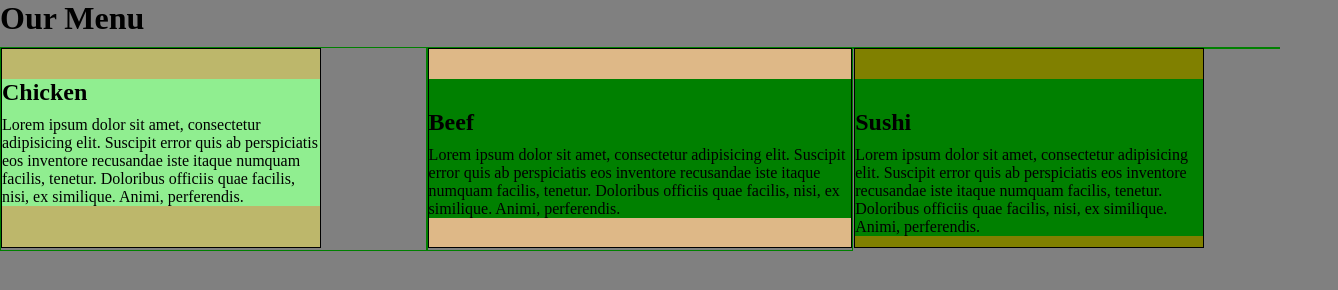
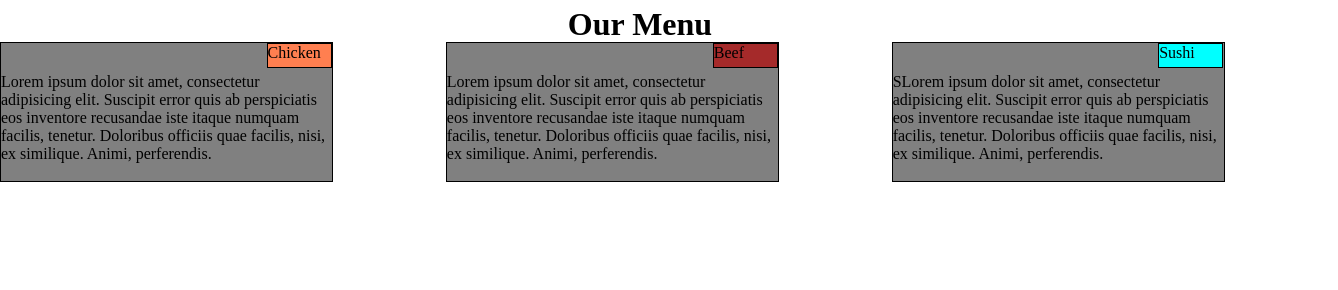
Before and after one commit to Jimmie2016/coursera-test, a plain HTML site: page module2-solution/index.html in a window 1280 px wide. Shown: the whole page, 1338 px wide, since content can reach past the window. Drawn offline with Linux system fonts and the light colour scheme.

Commit message:
small changes to my page content.

```diff
--- a/module2-solution/css/m2style.css
+++ b/module2-solution/css/m2style.css
@@ -4,97 +4,87 @@
   padding: 0;
 }
 body {
-	background-color: grey;
+  background-color: white;
 }
 #box {
   padding: 5px
   border:2px;
 }
-#content {
-	background-color: #90EE90;
-}
 
 h1 {
-	margin-bottom: 10px;
+  margin-bottom: 5px;
 }
-
+#header {
+  left: 50%;
+  top: 6px;
+  bottom: 6px;
+  transform: translateX(-50%);
+  position: relative;
+  width: 50%;
+  text-align: center;
+}
 div#container {
-	background-color: #008000;
   position: relative;
-	top: 30px;
+  top: 5px;
 }
 
 section {
   border: 1px solid black;
-	background-color: #FFFF00;
   margin-bottom: 2px;
   }
+div#container {
+  position: relative;
+  top: 0px;
+}
+p {
+  width: 65px;
+  height: 25px;
+  border: 1px solid black;
+  margin-bottom: 5px;
+  position: right;
+
+}
+
+.title1 {
+  background-color:#FF7F50;
+  position: relative;
+  top:0px;
+  left:265.5px;
+}
+.title2 {
+  background-color:#A52A2A;
+  position: relative;
+  top: 0px;
+  left: 266px;
+}
+.title3 {
+  background-color: #00FFFF;
+  position: relative;
+  top: 0px;
+  left: 265.5px;
+}
 .row {
-	width:100%;
+  width:104.5%;
 }
+
 #section1 {
-	background-color: #BDB76B;
-	width: 350PX;
-	position: relative;
+    width: 333PX;
+    height: 140px;
+    background-color: grey;
   }
 #section2 {
-	background-color: #DEB887;
-	width: 350px;
-	height: 200px;
+  width: 333px;
+  height: 140px;
+  position: relative;
+  background-color: grey;
 }
 #section3 {
-	background-color: #808000;
-	width: 350px;
-	height: 200px;
+  width: 333px;
+  height: 140px;
   position: absolute;
+  background-color: grey;
 }
 
-/********** large devices only **********/
-@media (min-width: 992px) {
-	#section1 {
-		width: 320px;
-		height: 200px;
-	}
-	#section2 {
-		width: 320px;
-		height: 200%px;
-	}
-	#section3 {
-		width: 320%px;
-		height: 200%px;
-	}
-
-/********** medium devices only **********/
-@media ( min-width:768px) and (max-width:991px;) {
-	#section1 {
-		width:50%;
-		height: 250px;
-}
-	#section2 {
-		width: 50%;
-		height: 250px;
-	}
-	#section3 {
-		width:100%;
-		height: 250px;
-	}
-}
-
-/******** small devices only **********/
-@media (max-width: 767px) {
-	#section1 {
-		width: 100%;
-		height: 200px;
-	}
-}   #section2 {
-	    width:100%;
-	    height: 200px;
-	}
-	#section3 {
-		widows: 100%;
-		height: 200px;
-	}
-}
 
 /********** large devices only **********/
 @media (min-width: 992px) {
@@ -102,7 +92,6 @@ section {
   .col-lg-5,.col-lg-6,.col-lg-7,.col-lg-8,
   .col-lg-9,.col-lg-10,.col-lg-11,.col-lg-12 {
   float: left;
-	border: 1px solid green;
     }
     .col-lg-1 {
       width: 8.33%;
@@ -148,7 +137,6 @@ section {
     .col-md-5, .col-md-6, .col-md-7, .col-md-8,
     .col-md-9, .col-md-10, .col-md-11, .col-md-12 {
     float: left;
-    border: 1px solid green;
   }
   .col-md-1 {
     width: 8.33%;
@@ -194,7 +182,6 @@ section {
   .col-min-5, .col-min-6, .col-min-7, .col-min-8,
   .col-min-9, .col-min-10, .col-min-11, .col-min-12 {
     float: left;
-    border: 1px solid green;
   }
   .col-min-1 {
     width: 8.33%;
--- a/module2-solution/index.html
+++ b/module2-solution/index.html
@@ -7,15 +7,21 @@
   <link rel="stylesheet" type="text/css" href="css/m2style.css">
 </head>
 <body>
+ <div class="Name">
+   <div id="header">
      <h1>Our Menu</h1>
+  </div>
 <div class="row">
   <div class="col-lg-4 col-md-6 col-min-12">
    <section id="section1">
     <div id="container">
      <div id="box">
       <div id="content">
-       <h1>Chicken</h1>
+        <div id="container">
+          <p id="title" class="title1">Chicken</p>
+
             Lorem ipsum dolor sit amet, consectetur adipisicing elit. Suscipit error quis ab perspiciatis eos inventore recusandae iste itaque numquam facilis, tenetur. Doloribus officiis quae facilis, nisi, ex similique. Animi, perferendis.
+
         </div>
        </div>
       </div>
@@ -26,8 +32,11 @@
     <div id="container">
      <div id="box">
        <div id="container">
-        <h1>Beef</h1>
+        <p id="title" class="title2">Beef</p>
+
+
             Lorem ipsum dolor sit amet, consectetur adipisicing elit. Suscipit error quis ab perspiciatis eos inventore recusandae iste itaque numquam facilis, tenetur. Doloribus officiis quae facilis, nisi, ex similique. Animi, perferendis.
+
          </div>
        </div>
       </div>
@@ -38,13 +47,12 @@
      <div id="container">
       <div id="box">
         <div id="container">
-     <h1>Sushi</h1>
-     Lorem ipsum dolor sit amet, consectetur adipisicing elit. Suscipit error quis ab perspiciatis eos inventore recusandae iste itaque numquam facilis, tenetur. Doloribus officiis quae facilis, nisi, ex similique. Animi, perferendis.
-         </div>
+         <p id="title" class="title3">Sushi</p>
+
+            SLorem ipsum dolor sit amet, consectetur adipisicing elit. Suscipit error quis ab perspiciatis eos inventore recusandae iste itaque numquam facilis, tenetur. Doloribus officiis quae facilis, nisi, ex similique. Animi, perferendis.
+
       </div>
     </div>
    </section>
 </div>
-</div>
 </body>
-</html>
```
Lines whose indentation alone changed are shown as unchanged.
